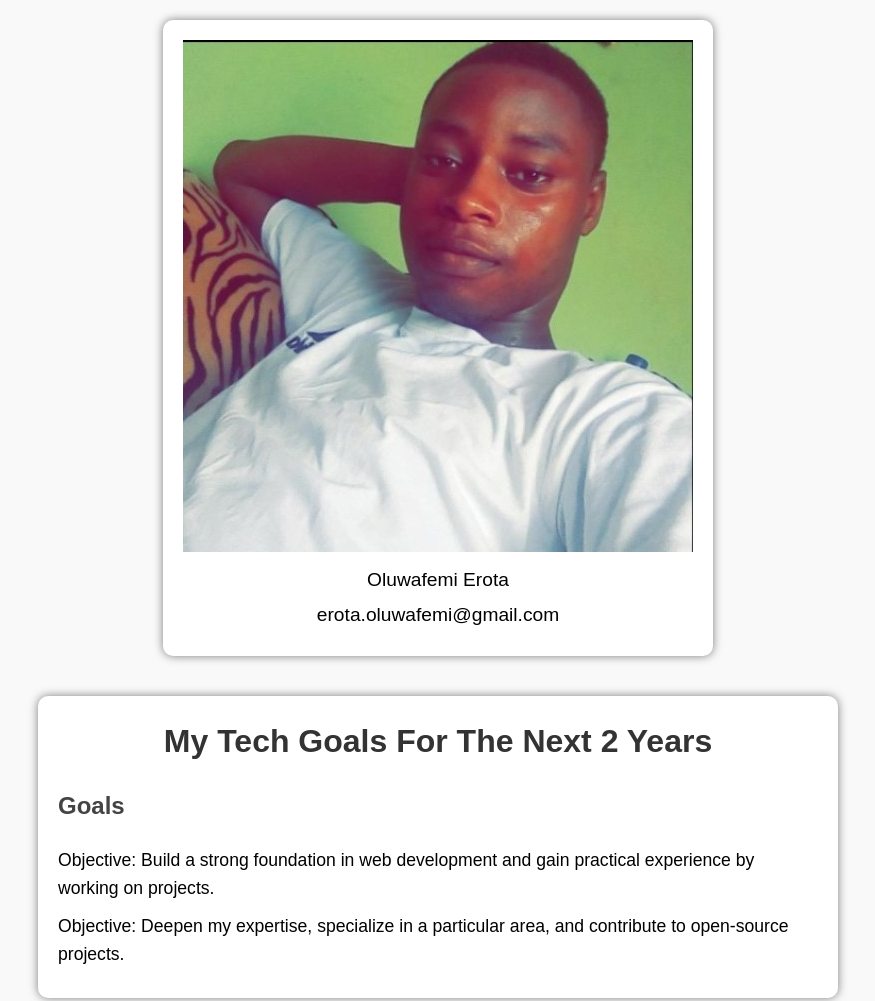
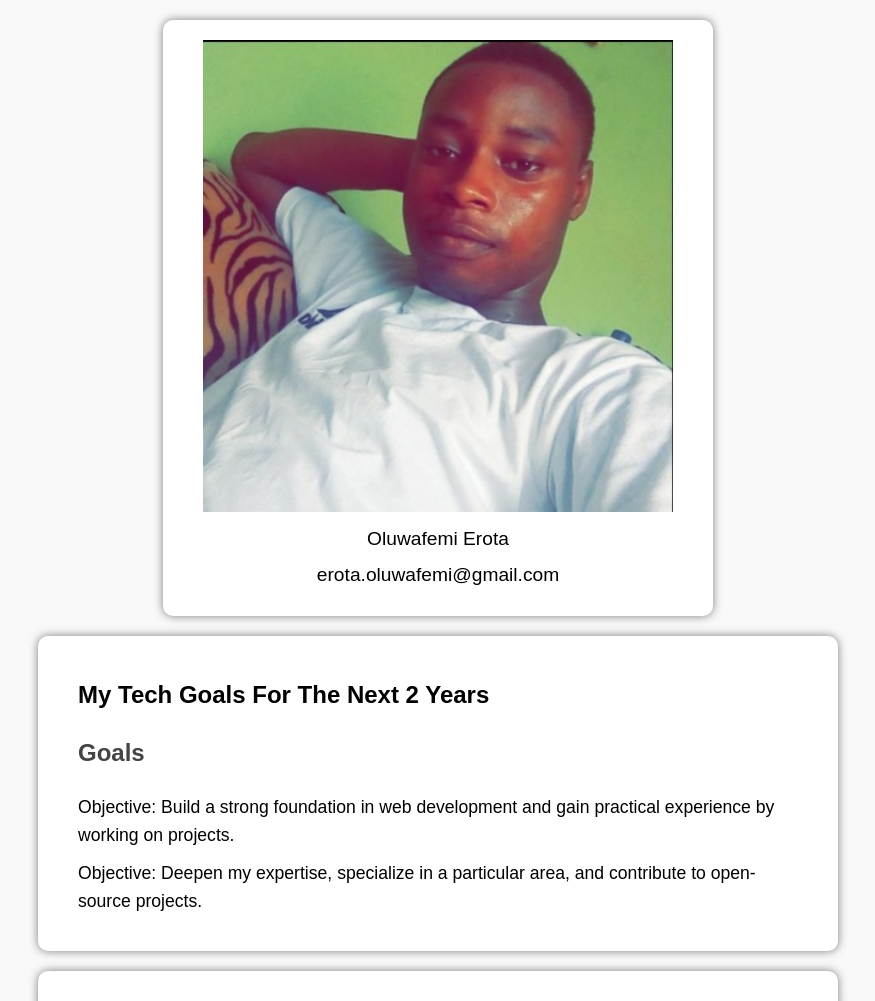
Before and after one commit to OluwafemiErota/web-page, a plain HTML site: page index.html in a window 1280 px wide. Shown: the top 1001 px of the page, without its empty margins (202-1077 px from the left). Drawn offline with Linux system fonts and the light colour scheme.

Commit message:
css edited

```diff
--- a/index.css
+++ b/index.css
@@ -1,34 +1,19 @@
 * {
-  margin: 0;
-  padding: 0;
+  padding-left: 20px;
+  padding-right: 20px;
   box-sizing: border-box;
 }
 
 body {
   font-family: Arial, sans-serif;
   line-height: 1.6;
-  display: flex;
-  flex-direction: column;
   min-height: 100vh;
   background-color: #f9f9f9;
 }
 
-header {
-  background: #007bff;
-  color: #fff;
-  padding: 10px 0;
-  text-align: center;
-}
-
-h1 {
-  font-size: 2rem;
-  margin-bottom: 10px;
-  color: #333;
-  text-align: center;
-}
 
 h2 {
-  font-size: 1.5rem;
+  font-size: 24px;
   margin: 20px 0;
   color: #444;
 }
@@ -39,9 +24,13 @@ h2 {
   background: #fff;
   box-shadow: 0 0 10px rgba(0, 0, 0, 0.5);
   margin: 20px auto;
-  width: 130%;
+  width: 80%;
   max-width: 550px;
   border-radius: 10px;
+}
+#profile img {
+  width: 100%;
+  height: auto;
 }
 
 #profile img {
@@ -51,7 +40,7 @@ h2 {
 
 #profile p {
   margin: 5px 0;
-  font-size: 1.2rem;
+  font-size: 19.2px;
   text-align: center;
 }
 
@@ -72,7 +61,7 @@ h2 {
 
 #goals li, #links li {
   margin: 10px 0;
-  font-size: 1.1rem;
+  font-size: 17.6px;
 }
 
 #links a {
@@ -101,7 +90,7 @@ footer p {
   font-weight: bold;
 }
 
-@media (min-width: 768px) {
+@media (min-width: 600px) {
   #profile {
     flex-direction: row;
     justify-content: space-around;
```
